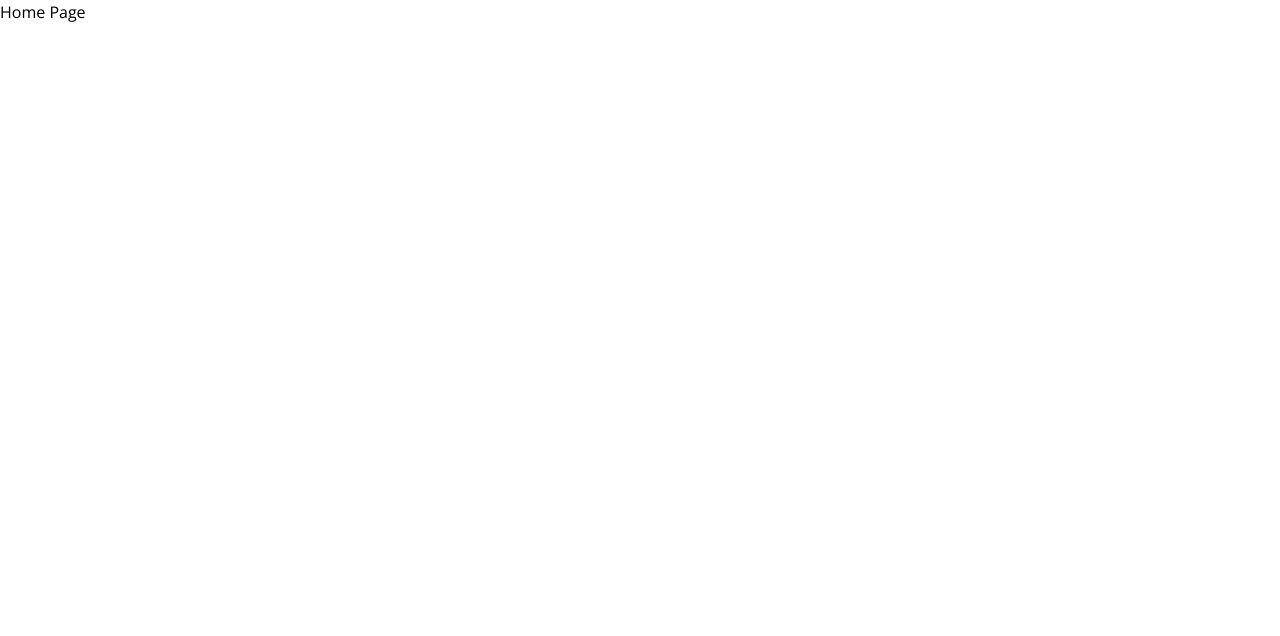
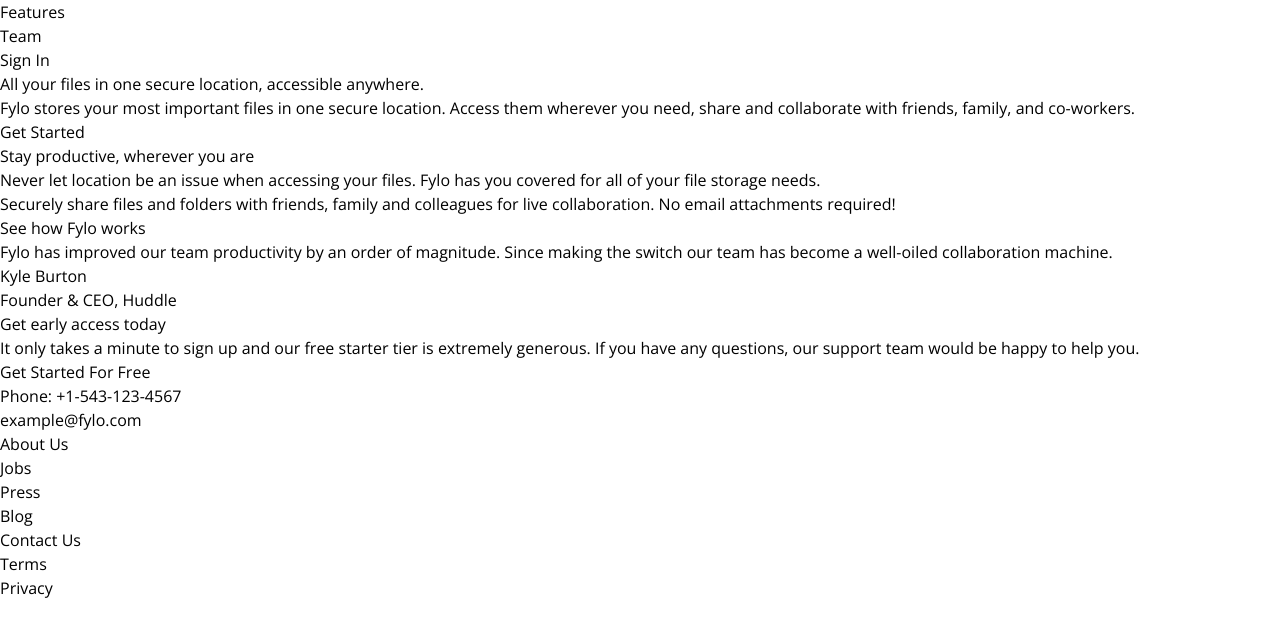
Before and after one commit to n0rrman/frontend-mentor-challenges-green, a Next.js app in the folder fylo-landing-page-with-two-column-layout/: page / in a window 1280 px wide. Shown: the top 636 px of the page. Built offline with nearby package versions, Linux system fonts and the light colour scheme.

Commit message:
fylo-landing-page-with-two-column-layout all text content added

```diff
--- a/fylo-landing-page-with-two-column-layout/src/app/page.tsx
+++ b/fylo-landing-page-with-two-column-layout/src/app/page.tsx
@@ -1,5 +1,71 @@
 export default function Home() {
-    return (
-      <div>Home Page</div>
-    );
-  }
+  return (
+    <>
+      <header>
+        <div>Features</div>
+        <div>Team</div>
+        <div>Sign In</div>
+      </header>
+      <main>
+        <section>
+          <h1>All your files in one secure location, accessible anywhere.</h1>
+          <p>
+            Fylo stores your most important files in one secure location. Access
+            them wherever you need, share and collaborate with friends, family,
+            and co-workers.
+          </p>
+
+          <button>Get Started</button>
+        </section>
+        <section>
+          <h1>Stay productive, wherever you are</h1>
+
+          <p>
+            Never let location be an issue when accessing your files. Fylo has
+            you covered for all of your file storage needs.
+          </p>
+          <p>
+            Securely share files and folders with friends, family and colleagues
+            for live collaboration. No email attachments required!
+          </p>
+
+          <div>See how Fylo works</div>
+          <div>
+            Fylo has improved our team productivity by an order of magnitude.
+            Since making the switch our team has become a well-oiled
+            collaboration machine.
+          </div>
+
+          <div>
+            <div>Kyle Burton</div>
+            <div>Founder & CEO, Huddle</div>
+          </div>
+        </section>
+
+        <section>
+          <h1>Get early access today</h1>
+          <p>
+            It only takes a minute to sign up and our free starter tier is
+            extremely generous. If you have any questions, our support team
+            would be happy to help you.
+          </p>
+
+          <button>Get Started For Free</button>
+        </section>
+
+        <footer>
+          <div>Phone: +1-543-123-4567</div>
+          <div>example@fylo.com</div>
+          <div>About Us</div>
+          <div>Jobs</div>
+          <div>Press</div>
+          <div>Blog</div>
+
+          <div>Contact Us</div>
+          <div>Terms</div>
+          <div>Privacy</div>
+        </footer>
+      </main>
+    </>
+  );
+}
```
Also changed, not shown: fylo-landing-page-with-two-column-layout/src/app/index.html (deleted, +0 -73 lines).
